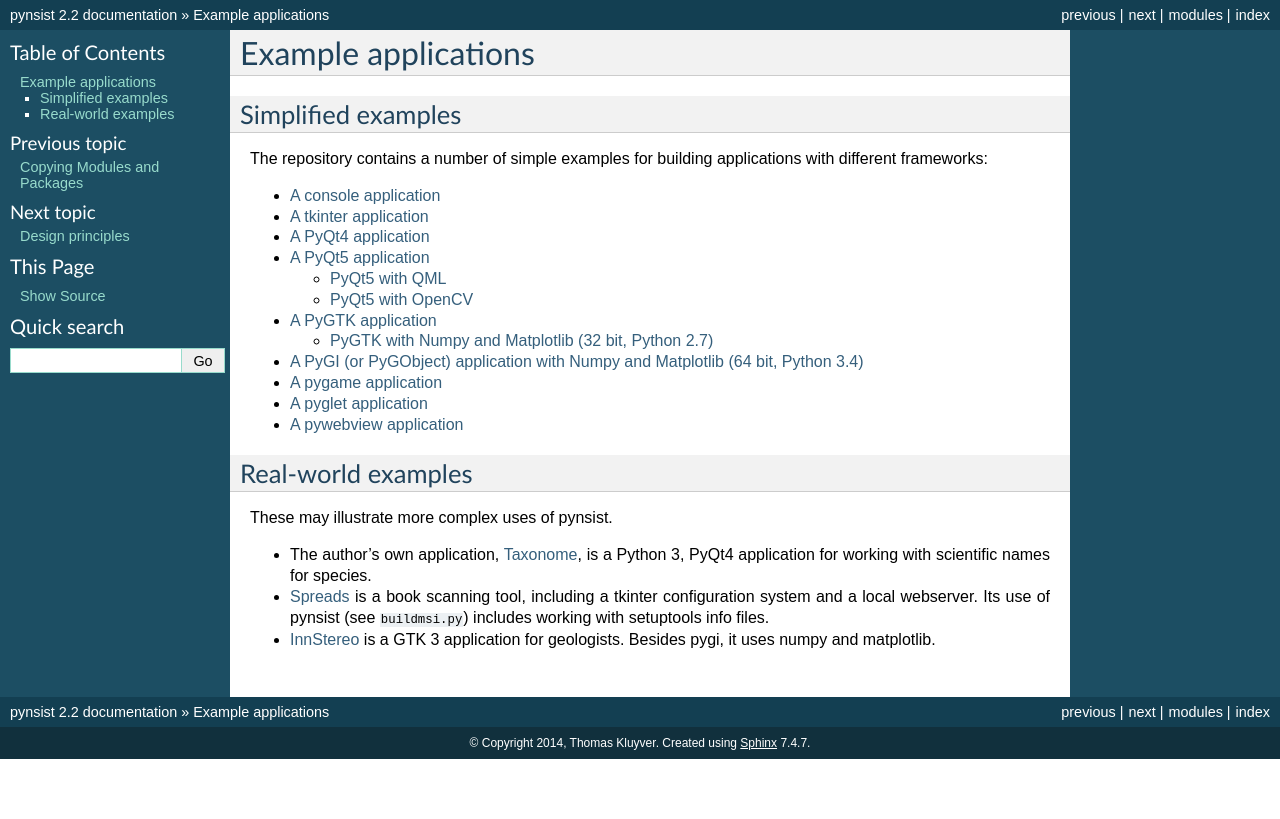
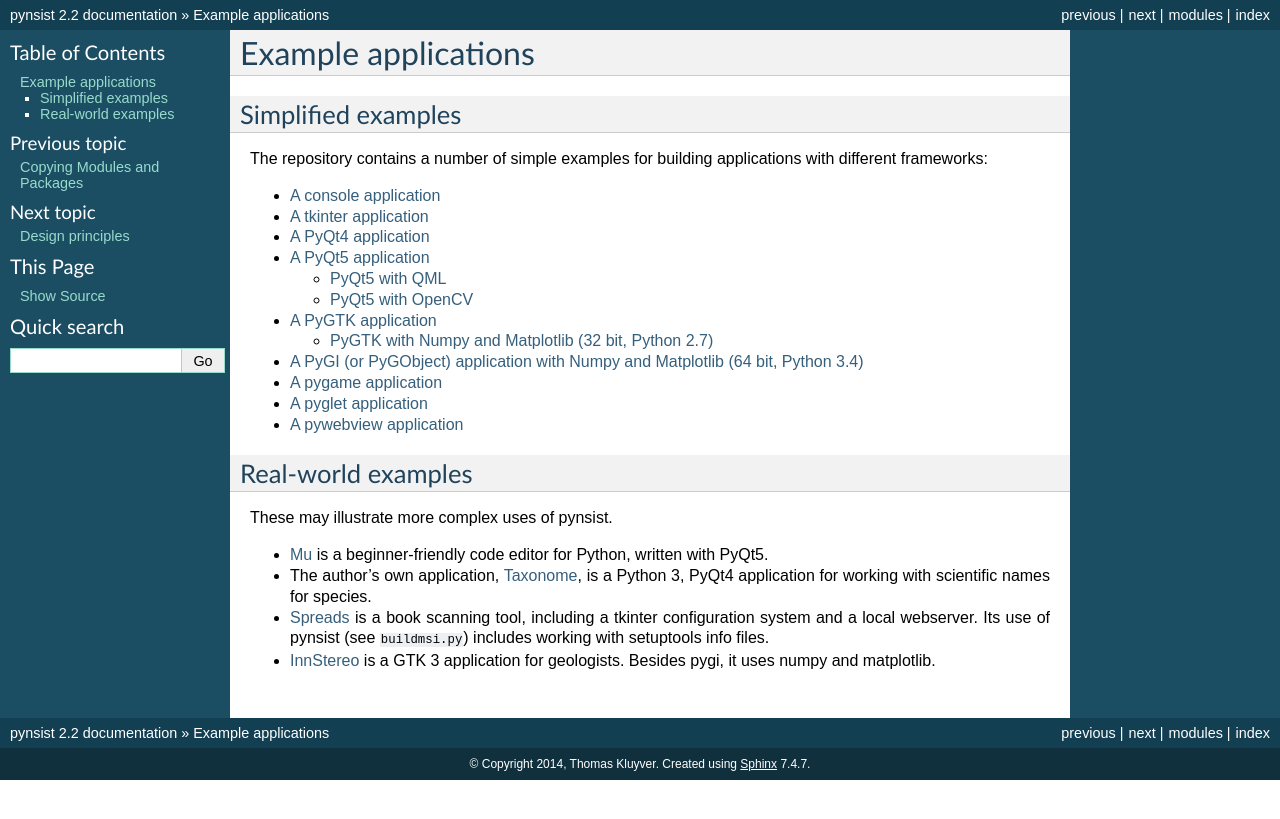
Before and after one commit to takluyver/pynsist, a Sphinx documentation site: the page built from doc/examples.rst, in a window 1280 px wide. Shown: the top 819 px of the page. Built offline with Sphinx 7.4.7, drawn with Linux system fonts in a browser that asks for light colours.

Commit message:
Add Mu to real-world uses of Pynsist

```diff
--- a/doc/examples.rst
+++ b/doc/examples.rst
@@ -29,6 +29,8 @@ Real-world examples
 
 These may illustrate more complex uses of pynsist.
 
+- `Mu <https://codewith.mu/>`_ is a beginner-friendly code editor for Python,
+  written with PyQt5.
 - The author's own application, `Taxonome <https://bitbucket.org/taxonome/taxonome/src>`_,
   is a Python 3, PyQt4 application for working with scientific names for species.
 - `Spreads <https://github.com/jbaiter/spreads/tree/windows>`_ is a book scanning tool,
```
